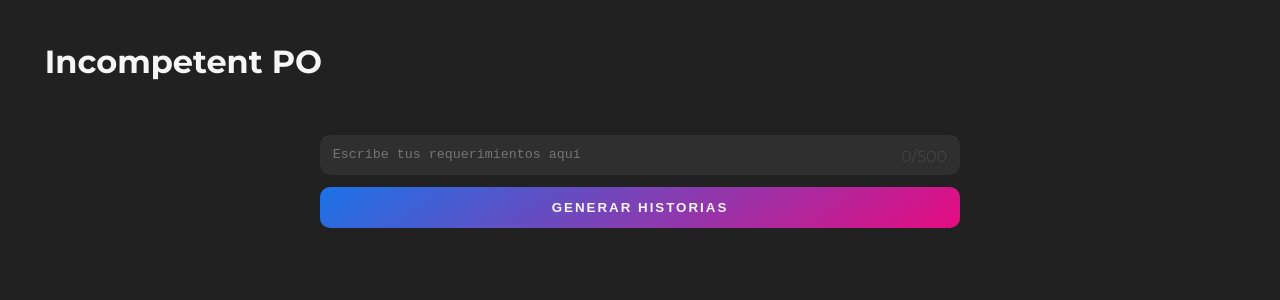
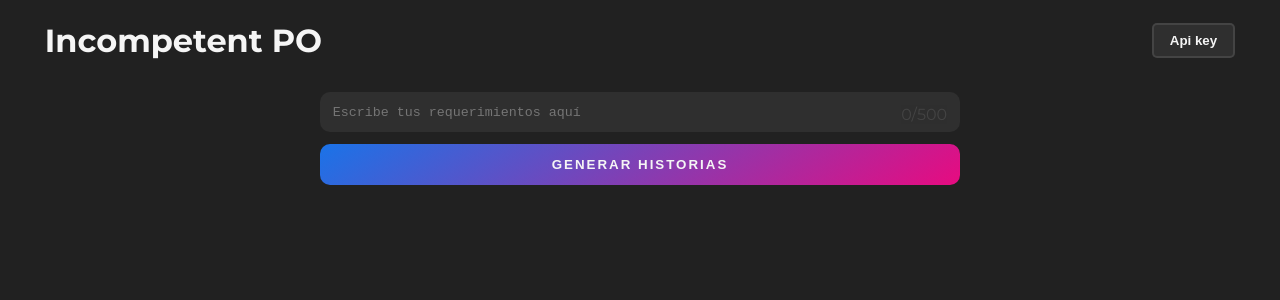
Before and after one commit to jantoniodev/incompetent-po, a Next.js app: page / in a window 1280 px wide. Shown: the top 300 px of the page. Built offline with nearby package versions, Linux system fonts and the light colour scheme.

Commit message:
add api key configuration button

```diff
--- a/src/app/page.module.css
+++ b/src/app/page.module.css
@@ -10,3 +10,15 @@
     align-items: center;
     gap: 1rem;
 }
+
+.title {
+    margin: 0;
+}
+
+.header {
+    display: flex;
+    justify-content: space-between;
+    flex-wrap: wrap;
+    align-items: center;
+    gap: 1rem;
+}
--- a/src/app/page.tsx
+++ b/src/app/page.tsx
@@ -8,6 +8,7 @@ import { Error } from '@/components/Error'
 import { Board } from '@/components/Board'
 import { ApiKeyForm } from '@/components/ApiKeyForm'
 import { Modal } from '@/components/Modal'
+import { LightButton } from '@/components/Button'
 import { generate } from '@/actions/generate'
 import { useLocalStorage } from '@/hooks/useLocalStorage'
 
@@ -22,16 +23,6 @@ export default function Home() {
     const [apiKeyModalOpen, setApiKeyModalOpen] = useState(false)
     const [loading, setLoading] = useState(false)
     const [state, formAction] = useFormState(generate, initialState)
-
-
-    useEffect(() => {
-        if(state.code === 'invalid_api_key') {
-            setTimeout(() => {
-                setOpenAiKey('')
-                setApiKeyModalOpen(true)
-            }, 1000)
-        }
-    }, [state.code])
 
     const handleFormAction = (formData: FormData) => {
         if (!openAiKey) {
@@ -56,7 +47,10 @@ export default function Home() {
 
     return (
         <div className={styles.content}>
-            <h1>Incompetent PO</h1>
+            <header className={styles.header}>
+                <h1 className={styles.title}>Incompetent PO</h1>
+                <LightButton title="Api key" onClick={() => setApiKeyModalOpen(true)}/>
+            </header>
 
             <div className={styles.promptForm}>
                 <PromptForm action={handleFormAction} onLoading={setLoading}/>
--- /dev/null
+++ b/src/components/Button/LightButton.tsx
@@ -0,0 +1,23 @@
+import styles from './button.module.css'
+
+export interface LightButtonProps {
+    title: string
+    children?: React.ReactNode
+    disabled?: boolean
+    onClick?: () => void
+}
+
+export const LightButton = ({
+    title,
+    disabled = false,
+    children,
+    onClick = () => {}
+}: LightButtonProps) => {
+    return <button
+        className={styles.lightButton}
+        onClick={() => onClick()}
+        disabled={disabled}
+    >
+        { children || title }
+    </button>
+}
--- a/src/components/Button/button.module.css
+++ b/src/components/Button/button.module.css
@@ -26,3 +26,23 @@
     filter: grayscale(1);
     cursor: not-allowed;
 }
+
+.lightButton {
+    border: 2px solid var(--foreground-secondary-transparent);
+    background-color: var(--background-secondary);
+    color: var(--foreground);
+    padding: 0.5rem 1rem;
+    border-radius: 5px;
+    cursor: pointer;
+    font-weight: bold;
+}
+
+.lightButton:focus {
+    outline: none;
+    border: 2px solid var(--color-primary);
+}
+
+.lightButton:hover {
+    border: 2px solid var(--color-primary);
+    background-color: var(--background-secondary-transparent);
+}
--- a/src/components/Button/index.ts
+++ b/src/components/Button/index.ts
@@ -1 +1,2 @@
 export { Button } from './Button'
+export { LightButton } from './LightButton'
```
